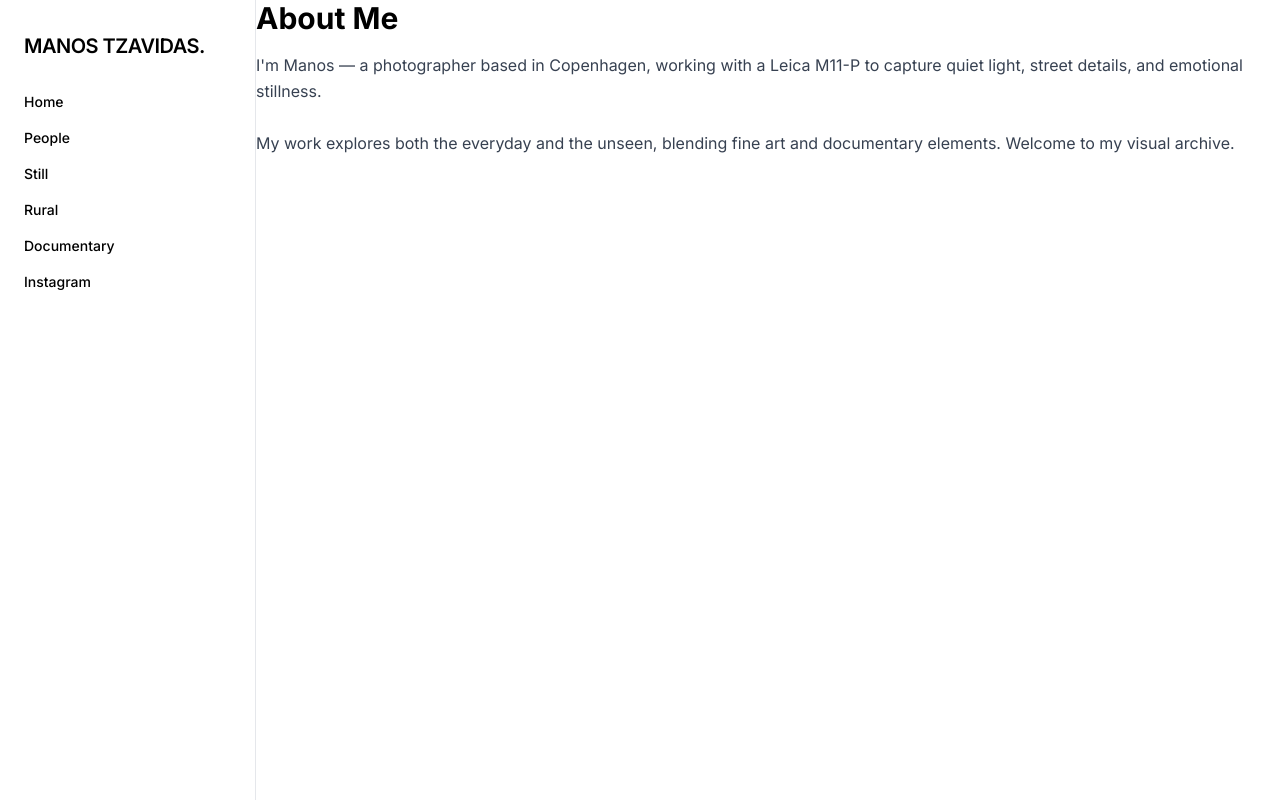
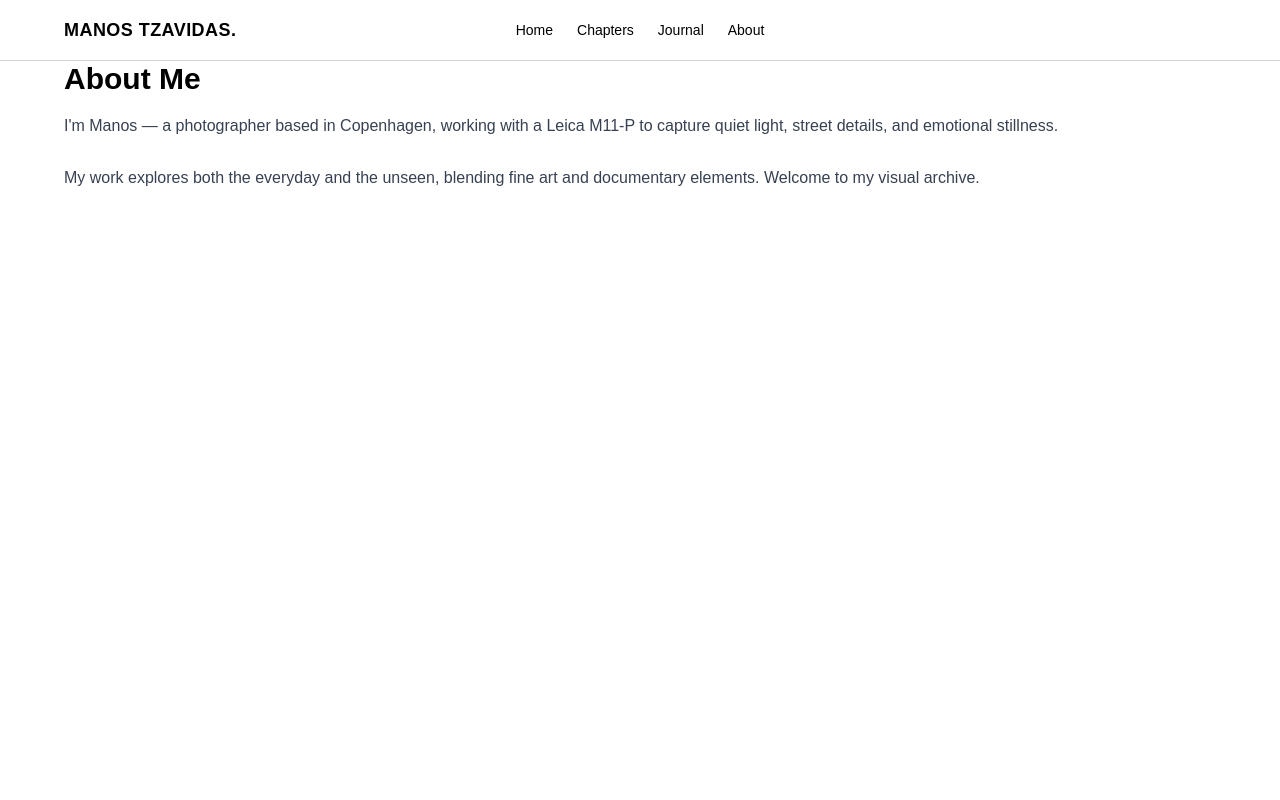
Before and after one commit to Homer-0/my-photo-site, a Next.js app: page /about in a window 1280 px wide. Built offline with nearby package versions, Linux system fonts and the light colour scheme; a web font is replaced by a local one.

Commit message:
Update layout.tsx

```diff
--- a/app/layout.tsx
+++ b/app/layout.tsx
@@ -1,13 +1,10 @@
-// app/layout.tsx
 import "./globals.css";
-import { Inter } from "next/font/google";
 import Link from "next/link";
+import type { Metadata } from "next";
 
-const inter = Inter({ subsets: ["latin"] });
-
-export const metadata = {
-  title: "Manos Tzavidas",
-  description: "Photography by Manos Tzavidas",
+export const metadata: Metadata = {
+  title: "Manos Tzavidas Photography",
+  description: "Visual storytelling through photography",
 };
 
 export default function RootLayout({
@@ -17,28 +14,36 @@ export default function RootLayout({
 }) {
   return (
     <html lang="en">
-      <body className={inter.className}>
-        <div className="flex min-h-screen">
-          {/* Sidebar */}
-          <aside className="w-64 bg-white border-r px-6 py-8 hidden md:block">
-            <h1 className="text-xl font-semibold mb-8 tracking-tight">
-              <Link href="/">MANOS TZAVIDAS.</Link>
-            </h1>
-            <nav className="flex flex-col space-y-4 text-sm font-medium">
-              <Link href="/" className="hover:underline">Home</Link>
-              <Link href="#" className="hover:underline">People</Link>
-              <Link href="#" className="hover:underline">Still</Link>
-              <Link href="#" className="hover:underline">Rural</Link>
-              <Link href="#" className="hover:underline">Documentary</Link>
-              <Link href="https://www.instagram.com/manostzavidas" className="hover:underline" target="_blank" rel="noopener noreferrer">
-                Instagram
+      <body className="bg-white text-black">
+        <header className="border-b border-neutral-300 px-6 py-4">
+          <div className="flex justify-between items-center max-w-6xl mx-auto">
+            {/* Left: Site name */}
+            <Link href="/" className="text-lg font-semibold tracking-wide">
+              MANOS TZAVIDAS.
+            </Link>
+
+            {/* Center: Navigation */}
+            <nav className="absolute left-1/2 transform -translate-x-1/2 space-x-6 text-sm font-medium">
+              <Link href="/" className="hover:underline">
+                Home
+              </Link>
+              <Link href="/chapters" className="hover:underline">
+                Chapters
+              </Link>
+              <Link href="/journal" className="hover:underline">
+                Journal
+              </Link>
+              <Link href="/about" className="hover:underline">
+                About
               </Link>
             </nav>
-          </aside>
 
-          {/* Main content */}
-          <main className="flex-1">{children}</main>
-        </div>
+            {/* Right: Empty (Instagram icon removed) */}
+            <div className="w-6" />
+          </div>
+        </header>
+
+        <main className="max-w-6xl mx-auto">{children}</main>
       </body>
     </html>
   );
```
